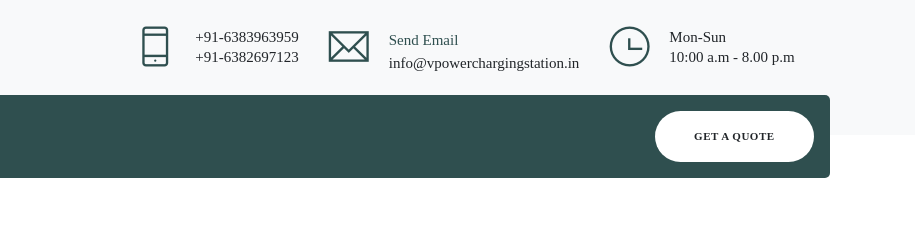
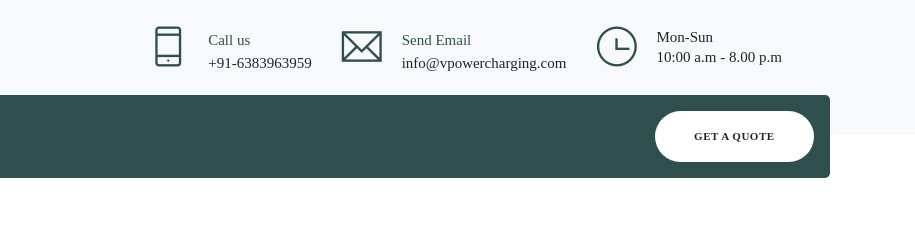
Before and after one commit to Sarath-Ju/vpowercharging, a website: page index.html in a window 1280 px wide. Shown: the part 41-293 px from the top of the page, 365-1280 px from the left. Drawn offline with Linux system fonts and the light colour scheme; some packages are replaced by stand-ins of ours; a web font is replaced by a local one.

Commit message:
contact info updated

```diff
--- a/index.html
+++ b/index.html
@@ -93,8 +93,8 @@
           </div>
           <div class="info-block">
 
-           <a href="tel:+91-6383963959"><h5 class="font-weight-500">+91-6383963959</h5></a>
-            <a href="tel:+91-6382697123"><h5 class="font-weight-500">+91-6382697123</h5></a>
+           <a href="tel:+91-6383963959" style="color: darkslategray;">Call us<h5 class="font-weight-500">+91-6383963959</h5></a>
+            <!-- <a href="tel:+91-6382697123"><h5 class="font-weight-500">+91-6382697123</h5></a> -->
          </div>
         </div>
 
@@ -103,8 +103,8 @@
             <i class="ti-email" style="color: darkslategray;"></i>
           </div>
           <div class="info-block">
-            <a href = "mailto: info@vpowerchargingstation.in" style="color: darkslategray;">Send Email
-            <h5 class="font-weight-500">info@vpowerchargingstation.in</h5>
+            <a href = "mailto: info@vpowercharging.com" style="color: darkslategray;">Send Email
+            <h5 class="font-weight-500">info@vpowercharging.com</h5>
             </a>
           </div>
         </div>
```
Also changed, not shown: contact.html (+5 -4 lines).
